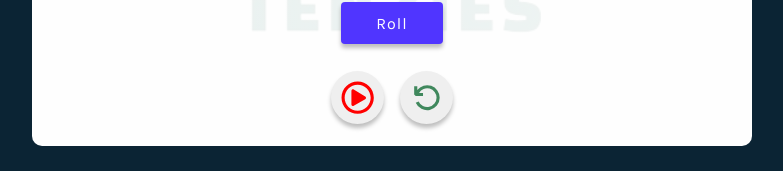
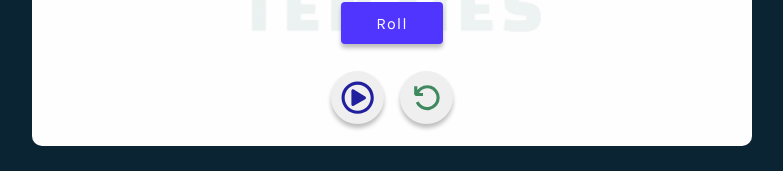
Before and after one commit to TeeHigh/Tenzies, a React (Vite) app in the folder tenzies-game/: page / in a window 1280 px wide. Shown: the part 494-665 px from the top of the page, without its empty margins (248-1031 px from the left). Built offline with nearby package versions, Linux system fonts and the light colour scheme.

Commit message:
updated play and pause buttons

```diff
--- a/tenzies-game/src/App.jsx
+++ b/tenzies-game/src/App.jsx
@@ -192,11 +192,11 @@ function App() {
           >
             {!isRunning ?
               <FaRegPlayCircle
-                className='pause-btn bottom-btn'
+                className='play-btn bottom-btn'
               />
               :
               <FaRegPauseCircle
-                className='play-btn bottom-btn'
+                className='pause-btn bottom-btn'
               />
             }
           </button>
--- a/tenzies-game/src/style.css
+++ b/tenzies-game/src/style.css
@@ -110,9 +110,14 @@ main{
   width: 2.5em;
   height: 2.5em;
   place-self: center;
-  color: #f00;
 }
 
+.play-btn{
+  color: rgb(33, 33, 159);
+}
+.pause-btn{
+  color: #000;
+}
 .restart-btn{
   color: #40885d;
 }
```
